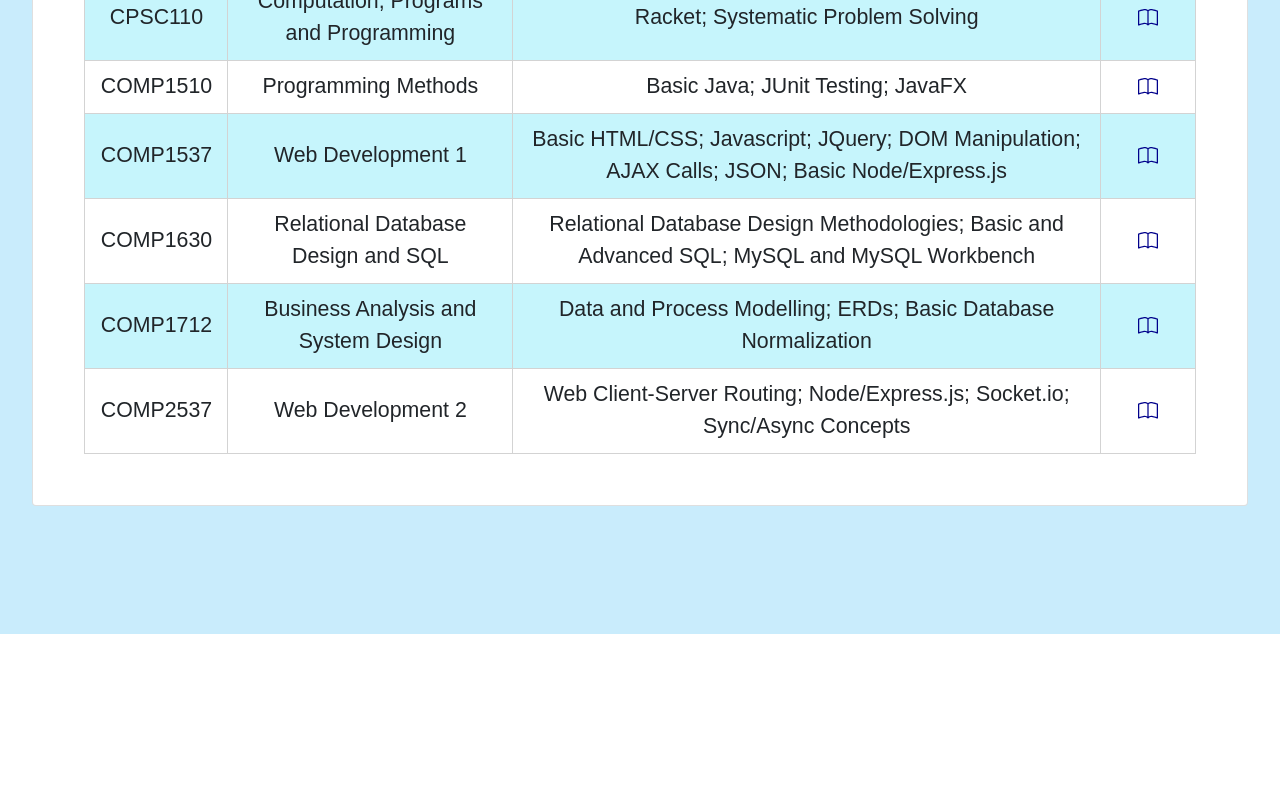
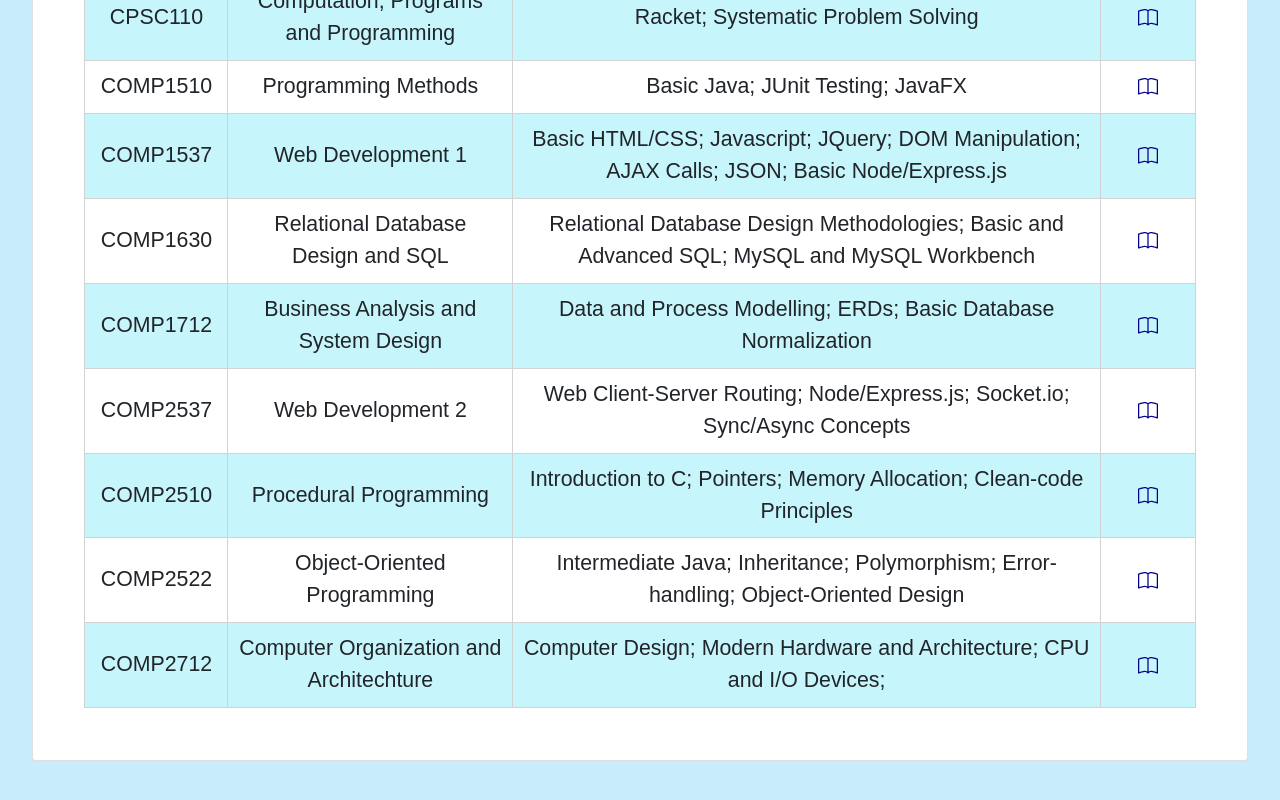
Before and after one commit to oscarlaaaa/oscar-la, a React (Create React App) app: page /courses in a window 1280 px wide. Shown: the part 1124-1924 px from the top of the page. Before the commit the page ends 1758 px from the top, so only its background shows below. Built offline with nearby package versions, Linux system fonts and the light colour scheme; a web font is replaced by a local one.

Commit message:
adjust skill levels, project time, and added courses

```diff
--- a/src/assets/data/CourseInfo.js
+++ b/src/assets/data/CourseInfo.js
@@ -32,7 +32,6 @@ const courses = [
       "Data and Process Modelling; ERDs; Basic Database Normalization",
     outlineurl: "https://www.bcit.ca/outlines/20211086105/",
   },
-
   {
     title: "COMP2537",
     subject: "Web Development 2",
@@ -40,6 +39,27 @@ const courses = [
       "Web Client-Server Routing; Node/Express.js; Socket.io; Sync/Async Concepts",
     outlineurl: "https://www.bcit.ca/outlines/20211087580/",
   },
+  {
+    title: "COMP2510",
+    subject: "Procedural Programming",
+    description:
+      "Introduction to C; Pointers; Memory Allocation; Clean-code Principles",
+    outlineurl: "https://www.bcit.ca/outlines/20213034760/",
+  },
+  {
+    title: "COMP2522",
+    subject: "Object-Oriented Programming",
+    description:
+      "Intermediate Java; Inheritance; Polymorphism; Error-handling; Object-Oriented Design",
+    outlineurl: "https://www.bcit.ca/outlines/20213046383/",
+  },
+  {
+    title: "COMP2712",
+    subject: "Computer Organization and Architechture",
+    description:
+      "Computer Design; Modern Hardware and Architecture; CPU and I/O Devices;",
+    outlineurl: "https://www.bcit.ca/outlines/20213034766/",
+  },
 ];
 
 export default courses;
--- a/src/assets/data/ProjectInfo.js
+++ b/src/assets/data/ProjectInfo.js
@@ -35,7 +35,7 @@ const projects = [
     title: "Drive Badminton Centre Info System",
     type: "Web Application/Enterprise",
     categories: ["web", "full-stack", "enterprise"],
-    timeframe: "Current (3 months)",
+    timeframe: "Current (8 months)",
     slogan:
       "this combines the two things i love: badminton, and not having to read bad handwriting.",
     technologies: "RubyOnRails, React.js, PostgreSQL",
--- a/src/assets/data/SkillInfo.js
+++ b/src/assets/data/SkillInfo.js
@@ -5,7 +5,7 @@ const proficiencies = [
   { name: "Javascript", icon: "https://i.imgur.com/C8t2E5k.png",  type: "language", comfort: 3 },
   { name: "C#", icon: "https://i.imgur.com/xwJ6Qvm.png",  type: "language", comfort: 1 },
   { name: "SQL", icon: "https://i.imgur.com/SPaHNHC.png",  type: "language", comfort: 2 },
-  { name: "Ruby", icon: "https://i.imgur.com/IAL30vU.png",  type: "language", comfort: 1 },
+  { name: "Ruby", icon: "https://i.imgur.com/IAL30vU.png",  type: "language", comfort: 2 },
   { name: "Python", icon: "https://i.imgur.com/y3BsWEq.png?1", type: "language", comfort: 1 },
 
 
@@ -18,13 +18,13 @@ const proficiencies = [
   { name: "Vue.js", icon: "https://i.imgur.com/QNuAZzb.png",  type: "framework/engine", comfort: 1 },
   { name: "Selenium IDE", icon: "https://i.imgur.com/6NrQqod.png",  type: "framework/engine", comfort: 1 },
   { name: "Unity", icon: "https://i.imgur.com/4HU8Pew.png",  type: "framework/engine", comfort: 1 },
-  { name: "RubyOnRails", icon: "https://i.imgur.com/0iSbKRS.png",  type: "framework/engine", comfort: 1 },
+  { name: "RubyOnRails", icon: "https://i.imgur.com/0iSbKRS.png",  type: "framework/engine", comfort: 2 },
   { name: "Node.js", icon: "https://i.imgur.com/IfGwZal.png", type: "framework/engine", comfort: 3 },
   { name: "Express.js", icon: "https://i.imgur.com/IfGwZal.png", type: "framework/engine", comfort: 3 },
 
 
   { name: "PostgreSQL", icon: "https://i.imgur.com/XrAjylL.png",  type: "server/db", comfort: 1 },
-  { name: "MySQL", icon: "https://i.imgur.com/7P9OyM0.png",  type: "server/db", comfort: 1 },
+  { name: "MySQL", icon: "https://i.imgur.com/7P9OyM0.png",  type: "server/db", comfort: 2 },
   { name: "Google Firebase", icon: "https://i.imgur.com/p1o2pN3.png",  type: "server/db", comfort: 2 },
   { name: "Google Firestore", icon: "https://i.imgur.com/p1o2pN3.png",  type: "server/db", comfort: 2 },
   { name: "AWS Amplify", icon: "https://i.imgur.com/bZy2I43.png",  type: "server/db", comfort: 1 },
```
